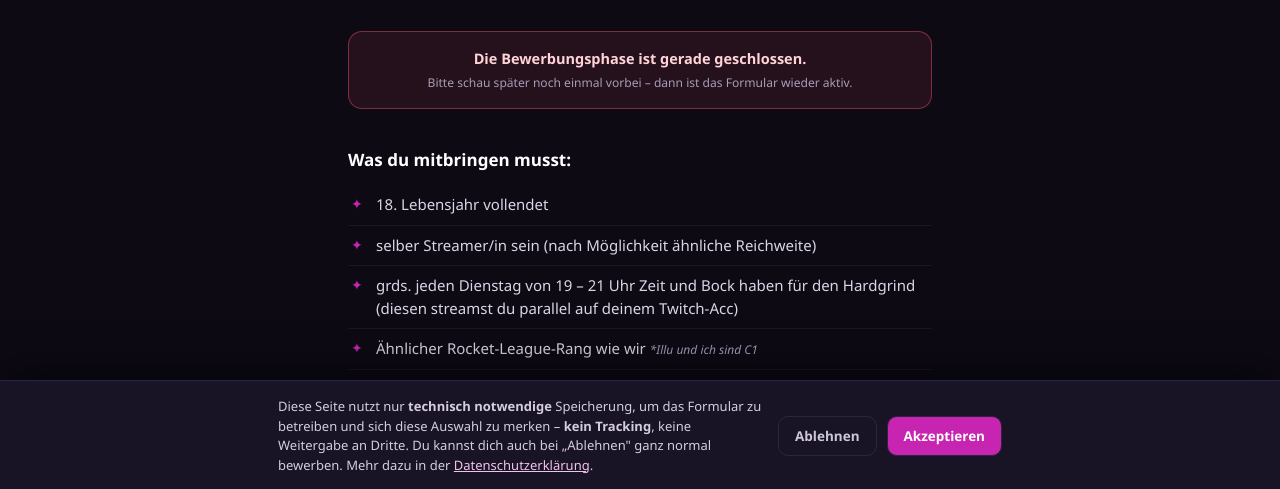
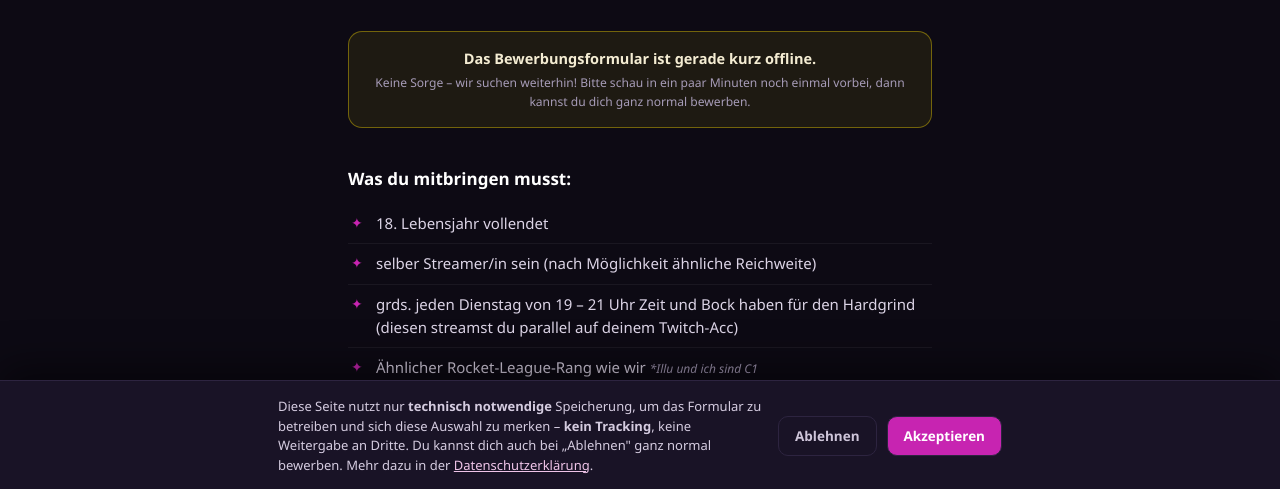
Before and after one commit to MaxiGallaxy/pame-bewerbung, a plain HTML site: page index.html in a window 1280 px wide. Shown: the part 309-798 px from the top of the page. Drawn offline with Linux system fonts and the light colour scheme; no server answers.

Commit message:
Offline-Hinweis freundlicher formulieren + schnelleres Umschalten
"Bewerbungsphase geschlossen" -> "Formular kurz offline, wir suchen weiter".
Status-Check alle 20s statt 60s, Hinweis-Farbe neutral (gelb statt rot).

Co-Authored-By: Claude Opus 4.8 <noreply@anthropic.com>

```diff
--- a/index.html
+++ b/index.html
@@ -134,7 +134,7 @@
 
     /* Geschlossen-Hinweis (ClipForge offline) */
     .closed{margin:0 0 22px; padding:15px 17px; border-radius:14px; text-align:center;
-      background:rgba(255,93,108,.1); border:1px solid rgba(255,93,108,.4); color:#ffd3d8; font-size:14.5px; font-weight:600}
+      background:rgba(242,213,0,.08); border:1px solid rgba(242,213,0,.4); color:#f4ecd2; font-size:14.5px; font-weight:600}
     .closed small{display:block; margin-top:5px; font-weight:400; color:var(--muted)}
 
     /* Cookie-Banner */
@@ -192,8 +192,8 @@
     </header>
 
     <div class="closed" id="closedNote" style="display:none">
-      Die Bewerbungsphase ist gerade <b>geschlossen</b>.
-      <small>Bitte schau später noch einmal vorbei – dann ist das Formular wieder aktiv.</small>
+      Das Bewerbungsformular ist gerade <b>kurz offline</b>.
+      <small>Keine Sorge – wir suchen weiterhin! Bitte schau in ein paar Minuten noch einmal vorbei, dann kannst du dich ganz normal bewerben.</small>
     </div>
 
     <section class="intro">
@@ -367,10 +367,10 @@
     function setOpen(open) {
       document.getElementById('closedNote').style.display = open ? 'none' : '';
       submitBtn.disabled = !open;
-      submitBtn.textContent = open ? 'Abschicken' : 'Bewerbungsphase gerade geschlossen';
+      submitBtn.textContent = open ? 'Abschicken' : 'Formular gerade kurz offline – bitte später';
     }
     detectBackend().then(setOpen);
-    setInterval(() => detectBackend().then(setOpen), 60000);
+    setInterval(() => detectBackend().then(setOpen), 20000);
 
     // --- Cookie-Banner (ehrlich: nur Auswahl merken, kein Tracking) ---
     (function () {
@@ -433,7 +433,7 @@
     form.addEventListener('submit', (e) => {
       e.preventDefault();
       formErr.textContent = '';
-      if (!BACKEND) { formErr.textContent = 'Die Bewerbungsphase ist gerade geschlossen. Bitte versuche es später noch einmal.'; return; }
+      if (!BACKEND) { formErr.textContent = 'Das Formular ist gerade kurz offline. Bitte versuche es in ein paar Minuten noch einmal.'; return; }
       const d = new FormData(form);
       const nickname = (d.get('nickname') || '').trim();
       const by = parseInt(d.get('birth_year'), 10);
@@ -467,7 +467,7 @@
       const d = new FormData(form);
       d.set('birth_year_flag', rejectedEntries.join(', '));
       try {
-        if (!BACKEND) throw new Error('Die Bewerbungsphase ist gerade geschlossen.');
+        if (!BACKEND) throw new Error('Das Formular ist gerade kurz offline.');
         const r = await fetch(BACKEND + '/api/pame/apply', { method: 'POST', body: d });
         if (!r.ok) {
           let msg = 'Senden fehlgeschlagen.';
```
